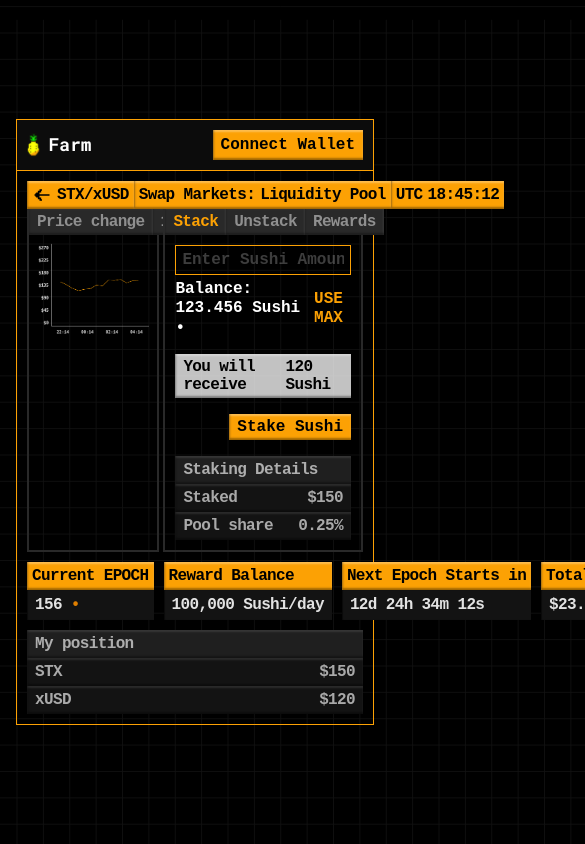
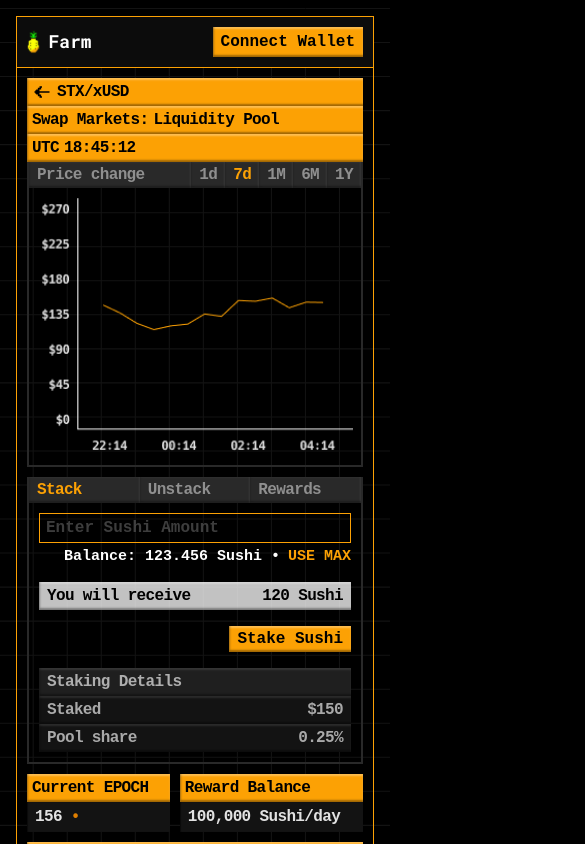
Before and after one commit to zubairpaizer/farf2mfwe2, a Next.js app: page /farm in a window 390 px wide. Shown: the top 844 px of the page, 585 px wide, since content can reach past the window. Built offline with nearby package versions, Linux system fonts and the light colour scheme; a small style sheet from the web is missing.

Commit message:
farm/pool page responsive

```diff
--- a/app/farm/page.js
+++ b/app/farm/page.js
@@ -59,7 +59,7 @@ export default function Farm() {
               </div>
             </div>
           </div>
-          <div className="basic-details">
+          <div className="basic-details farm-basic-details">
             <div className="item">
               <div class="gold-block">
                 <span>Current EPOCH</span>
--- a/app/page.js
+++ b/app/page.js
@@ -359,7 +359,7 @@ export default function Home() {
           </Link>
           <div className="table">
             <div className="table-header">
-              <div className="gold-block flex-1">
+              <div className="gold-block flex-1 sm-overflow-auto">
                 <span>Latest and Breaking news about memecoins</span>
               </div>
               <div className="d-flex items-center">
--- a/app/pool/page.js
+++ b/app/pool/page.js
@@ -72,7 +72,7 @@ export default function Pool() {
               </div>
             </div>
           </div>
-          <div className="basic-details">
+          <div className="basic-details pool-basic-details">
             <div className="item">
               <div class="gold-block">
                 <span>Liquidity</span>
--- a/app/styles/index.scss
+++ b/app/styles/index.scss
@@ -17,6 +17,7 @@ $white-88: rgba(255, 255, 255, 0.88);
 $fs-10: 10px;
 $fs-12: 12px;
 $fs-14: 14px;
+$fs-15: 15px;
 $fs-16: 16px;
 $fs-18: 18px;
 $fs-20: 20px;
@@ -258,10 +259,13 @@ body{
 			position: relative;
 			height: 30px;
 			width: 100%;
-			padding: 4px 35px 4px 6px;
+			padding: 4px 40px 4px 6px;
 			background-color: $secondary;
 			font-size: $fs-16;
 			color: $white;
+			white-space: nowrap;
+			text-overflow: ellipsis;
+			overflow: hidden;
 			border-top: 1px solid $primary;
 			border-left: 1px solid $primary;
 			border-right: 1px solid $primary;
@@ -393,6 +397,11 @@ body{
 			flex-direction: column;
 			overflow-x: hidden;
 		}
+		.sm-overflow-auto{
+			@media (max-width: 767.98px) {
+				overflow-x: auto;
+			}
+		}
 	}
 	.table-body{
 		display: flex;
@@ -465,19 +474,32 @@ body{
 
 .w-40{
 	width: calc(40% - 2px);
+	@media (max-width: 767.98px) {
+		width: 100%;
+	}
 }
 .w-60{
 	width: calc(60% - 2px);
+	@media (max-width: 767.98px) {
+		width: 100%;
+	}
 }
 
 .ct-card{
 	margin-bottom: 10px;
 	.ct-card-header{
 		display: flex;
+		@media (max-width: 767.98px) {
+			flex-direction: column;
+		}
 	}
 	.ct-card-body{
 		display: flex;
 		column-gap: 4px;
+		@media (max-width: 767.98px) {
+			flex-direction: column;
+			row-gap: 10px;
+		}
 		.ct-inner-card{
 			display: flex;
     	flex-direction: column;
@@ -541,21 +563,31 @@ body{
 	column-gap: 12px;
 	justify-content: flex-end;
 	margin-top: 5px;
+	@media (max-width: 767.98px) {
+		column-gap: 8px;
+	}
 	.balance{
 		font-size: $fs-16;
 		color: $white;
 		line-height: 1.2;
 		margin-bottom: 0;
+		@media (max-width: 767.98px) {
+			font-size: $fs-15;
+		}
 	}
 	.use-max{
 		font-size: $fs-16;
 		color: $primary;
 		line-height: 1.2;
+		white-space: nowrap;
 		cursor: pointer;
 		user-select: none;
 		-ms-user-select: none;
 		-moz-user-select: none;
 		-webkit-user-select: none;
+		@media (max-width: 767.98px) {
+			font-size: $fs-15;
+		}
 	}
 }
 
@@ -580,6 +612,60 @@ body{
 		width: 100%;
 	}
 }
+
+@media (max-width: 767.98px) {
+	.farm-basic-details{
+		flex-wrap: wrap;
+		row-gap: 10px;
+		.item{
+			&:nth-child(1){
+				width: calc(44% - 5px);
+				overflow-x: hidden;
+			}
+			&:nth-child(2){
+				width: calc(56% - 5px);
+				overflow-x: hidden;
+			}
+			&:nth-child(3){
+				width: 100%;
+				overflow-x: hidden;
+			}
+			&:nth-child(4){
+				width: calc(50% - 5px);
+				overflow-x: hidden;
+			}
+			&:nth-child(5){
+				width: calc(50% - 5px);
+				overflow-x: hidden;
+			}
+		}
+	}
+}
+
+@media (max-width: 767.98px) {
+	.pool-basic-details{
+		flex-wrap: wrap;
+		row-gap: 10px;
+		.item{
+			&:nth-child(1){
+				width: calc(33% - 7px);
+			}
+			&:nth-child(2){
+				width: calc(36% - 7px);
+			}
+			&:nth-child(3){
+				width: calc(31% - 6px);
+			}
+			&:nth-child(4){
+				width: calc(57% - 5px);
+			}
+			&:nth-child(5){
+				width: calc(43% - 5px);
+			}
+		}
+	}
+}
+
 
 .full-bars{
 	display: flex;
@@ -610,6 +696,9 @@ body{
 	row-gap: 6px;
 	align-items: center;
 	justify-content: center;
+	@media (max-width: 767.98px) {
+		margin-top: 6px;
+	}
 	.key{
 		font-size: $fs-16;
 		color: $white-48;
@@ -722,6 +811,9 @@ body{
 	&.modal-lg{
 		.modal-dialog{
 			max-width: 350px;
+			@media (max-width: 767.98px) {
+				max-width: calc(100% - 32px);
+			}
 		}
 	}
 	&.show{
```
